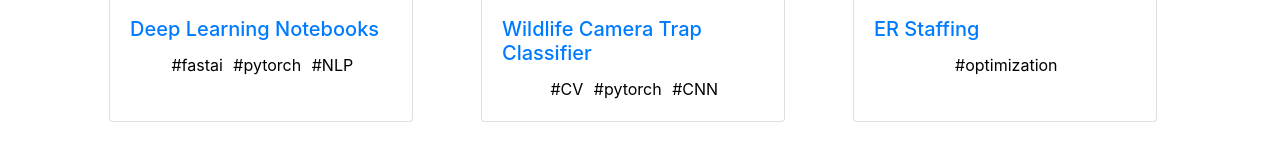
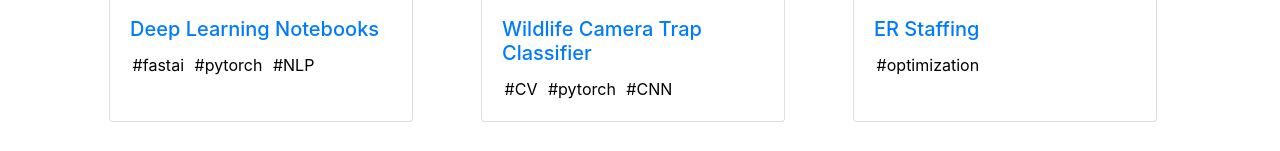
Before and after one commit to ftm624/ftm624.github.io, a plain HTML site: page index.html in a window 1280 px wide. Shown: the part 401-552 px from the top of the page. Drawn offline with nearby package versions, Linux system fonts and the light colour scheme.

Commit message:
tags adjustment

```diff
--- a/index.html
+++ b/index.html
@@ -73,7 +73,7 @@
                                         </div>
                                     </div>
                                     <div class="row">
-                                        <div class="col d-flex justify-content-sm-center">
+                                        <div class="col">
                                             <p class="card-text" id="keyword"> #fastai #pytorch #NLP</p>
                                         </div>
                                     </div>
@@ -99,8 +99,8 @@
                                         </div>
                                     </div>
                                     <div class="row">
-                                        <div class="col d-flex justify-content-sm-center">
-                                            <p class=" card-text" id="keyword">#CV #pytorch
+                                        <div class="col ">
+                                            <p class="card-text" id="keyword">#CV #pytorch
                                                 #CNN</p>
                                         </div>
                                     </div>
@@ -125,7 +125,7 @@
                                         </div>
                                     </div>
                                     <div class="row">
-                                        <div class="col d-flex justify-content-sm-center">
+                                        <div class="col">
                                             <p class="card-text" id="keyword">#optimization</p>
                                         </div>
                                     </div>
--- a/styles/custom.css
+++ b/styles/custom.css
@@ -22,4 +22,5 @@
 #keyword {
     color: black;
     word-spacing: 6px;
+
 }
```
